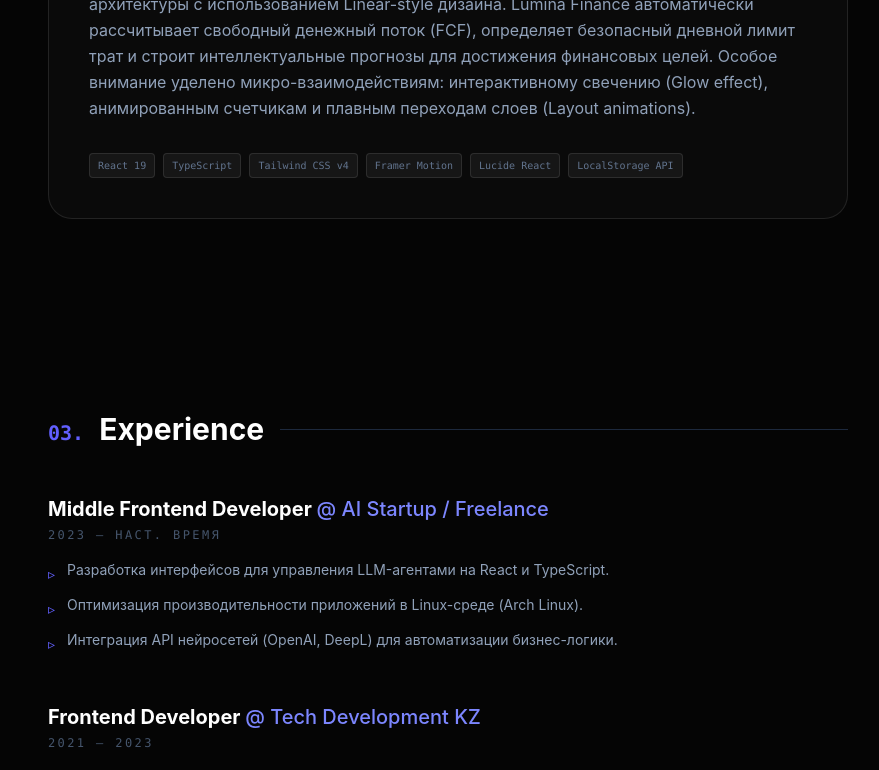
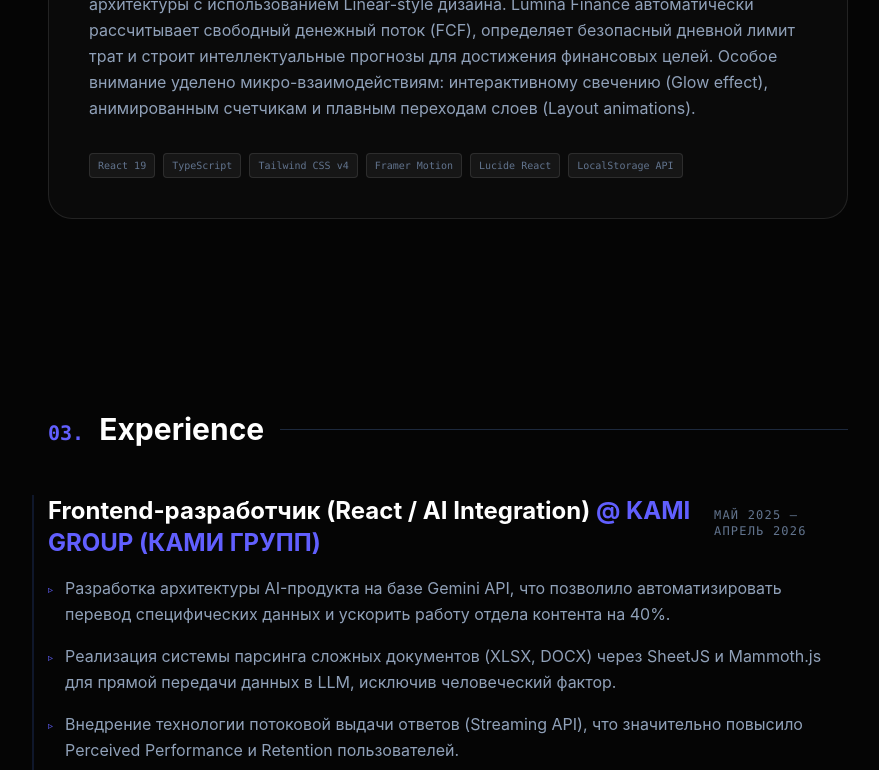
Before and after one commit to su1tik/my-portfolio, a React (Vite) app: page / in a window 1280 px wide. Shown: the part 2673-3443 px from the top of the page, without its empty margins (192-1071 px from the left). Built offline with nearby package versions, Linux system fonts and the light colour scheme.

Commit message:
Обновление информации в 3 разделе experience

```diff
--- a/src/App.tsx
+++ b/src/App.tsx
@@ -14,23 +14,25 @@ import EmailSidebar from "./components/EmailSidebar";
 
 const EXPERIENCE = [
   {
-    company: "AI Startup / Freelance",
-    role: "Middle Frontend Developer",
-    period: "2023 — Наст. время",
+    company: "KAMI GROUP (КАМИ ГРУПП)",
+    role: "Frontend-разработчик (React / AI Integration)",
+    period: "Май 2025 — Апрель 2026",
     tasks: [
-      "Разработка интерфейсов для управления LLM-агентами на React и TypeScript.",
-      "Оптимизация производительности приложений в Linux-среде (Arch Linux).",
-      "Интеграция API нейросетей (OpenAI, DeepL) для автоматизации бизнес-логики.",
+      "Разработка архитектуры AI-продукта на базе Gemini API, что позволило автоматизировать перевод специфических данных и ускорить работу отдела контента на 40%.",
+      "Реализация системы парсинга сложных документов (XLSX, DOCX) через SheetJS и Mammoth.js для прямой передачи данных в LLM, исключив человеческий фактор.",
+      "Внедрение технологии потоковой выдачи ответов (Streaming API), что значительно повысило Perceived Performance и Retention пользователей.",
+      "Проектирование гибридной архитектуры с выносом критической логики в Serverless Functions (Node.js) для обеспечения безопасности API-ключей.",
     ],
   },
   {
-    company: "Tech Development KZ",
-    role: "Frontend Developer",
-    period: "2021 — 2023",
+    company: "SkyLine Digital",
+    role: "Frontend-разработчик (Architecture & Performance)",
+    period: "Май 2024 — Май 2025",
     tasks: [
-      "Создание масштабируемых UI-компонентов для ERP-систем.",
-      "Настройка CI/CD процессов и автоматизация сборки фронтенда.",
-      "Рефакторинг кода и переход на современный стек (Vite + Tailwind).",
+      "Проектирование высокопроизводительного Web-CLI интерфейса (Terminal) с управлением состоянием через Zustand для мониторинга логов серверов.",
+      "Успешная миграция крупных систем с Webpack на Vite, что ускорило горячую перезагрузку (HMR) в 10 раз и сократило время CI/CD пайплайнов на 25%.",
+      "Разработка масштабируемого Theme Engine на SCSS и CSS Variables для динамической кастомизации под корпоративные стандарты (white-labeling).",
+      "Интеграция автоматических «ворот качества» (Quality Gates) в GitLab CI, сократившая время проведения Code Review на 15%.",
     ],
   },
 ];
@@ -280,31 +282,37 @@ const App = () => {
             <div className="h-[1px] w-full bg-slate-800" />
           </div>
 
-          <div className="space-y-12">
+          <div className="space-y-16">
             {EXPERIENCE.map((job, i) => (
               <motion.div
                 key={i}
-                initial={{ opacity: 0, x: -20 }}
-                whileInView={{ opacity: 1, x: 0 }}
+                initial={{ opacity: 0, y: 20 }}
+                whileInView={{ opacity: 1, y: 0 }}
                 viewport={{ once: true }}
-                transition={{ delay: i * 0.1 }}
-                className="group">
-                <h3 className="text-xl font-bold text-white mb-1">
-                  {job.role}{" "}
-                  <span className="text-indigo-400 font-medium">
-                    @ {job.company}
-                  </span>
-                </h3>
-                <p className="font-mono text-xs text-slate-600 mb-4 uppercase tracking-[0.2em]">
-                  {job.period}
-                </p>
-                <ul className="space-y-2">
+                transition={{ duration: 0.5, delay: i * 0.1 }}
+                className="group relative">
+                {/* Вертикальная декоративная линия слева от опыта */}
+                <div className="absolute -left-4 top-0 bottom-0 w-[2px] bg-slate-900 group-hover:bg-indigo-500/50 transition-colors" />
+
+                <div className="flex flex-col md:flex-row md:items-baseline justify-between mb-4">
+                  <h3 className="text-xl md:text-2xl font-bold text-white group-hover:text-indigo-400 transition-colors">
+                    {job.role}{" "}
+                    <span className="text-indigo-500">@ {job.company}</span>
+                  </h3>
+                  <p className="font-mono text-xs text-slate-500 uppercase tracking-widest mt-2 md:mt-0">
+                    {job.period}
+                  </p>
+                </div>
+
+                <ul className="space-y-4">
                   {job.tasks.map((task, j) => (
                     <li
                       key={j}
-                      className="flex items-start gap-3 text-slate-400 text-sm leading-relaxed">
-                      <span className="text-indigo-500 mt-1">▹</span>
-                      {task}
+                      className="flex items-start gap-3 text-slate-400 text-base leading-relaxed">
+                      <span className="text-indigo-500 mt-1.5 text-[10px] shrink-0">
+                        ▹
+                      </span>
+                      <span>{task}</span>
                     </li>
                   ))}
                 </ul>
```
